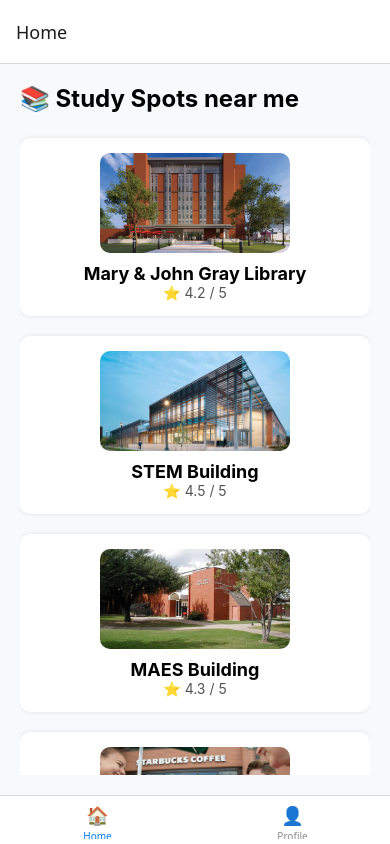
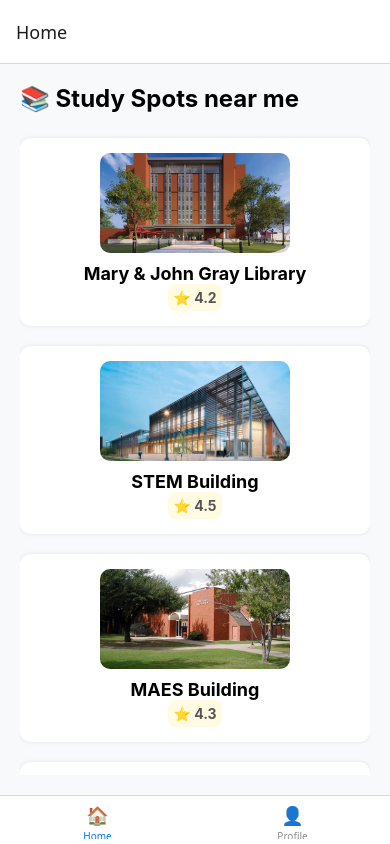
Before and after one commit to K0diak12/RateMyStudySpot, a React Native app: screen / in a window 390 px wide. Built offline with nearby package versions, Linux system fonts and the light colour scheme.

Commit message:
Enhance StudySpotScreen layout and styling; update HomeScreen rating display

```diff
--- a/screens/HomeScreen.js
+++ b/screens/HomeScreen.js
@@ -24,7 +24,7 @@
           >
             <Image source={item.image} style={styles.image} />
             <Text style={styles.spotName}>{item.name}</Text>
-            <Text style={styles.spotRating}>⭐ {item.rating} / 5</Text>
+            <Text style={styles.spotRating}>⭐ {item.rating}</Text>
           </TouchableOpacity>
         )}
       />
@@ -66,6 +66,11 @@
   },
   spotRating: {
     fontSize: 14,
+    fontWeight: 'bold',
     color: '#555',
+    backgroundColor: '#fffbe3',
+    padding: 5,
+    borderRadius: 7,
+    maxWidth: 74,
   },
 });
--- a/screens/StudySpotScreen.js
+++ b/screens/StudySpotScreen.js
@@ -1,10 +1,56 @@
 import React from 'react';
-import { View, Text } from 'react-native';
+import { View, Text, Image, StyleSheet } from 'react-native';
 
-export default function StudySpotScreen() {
+export default function StudySpotScreen({ route }) {
+  const { spot } = route.params;
   return (
-    <View>
-      <Text>🏫 Study Spot Details</Text>
+    <View style={styles.container}>
+      <Image source={spot.image} style={styles.image} />
+      <View style={styles.spotInfoContainer}>
+        <Text style={styles.spotName}>{spot.name}</Text>
+        <Text style={styles.spotRating}>⭐ {spot.rating}</Text>
+      </View>
     </View>
   );
 }
+
+const styles = StyleSheet.create({
+  container: {
+    flex: 1,
+    padding: 20,
+    backgroundColor: '#ffffff',
+    marginVertical: 10,
+    borderRadius: 10,
+    shadowColor: '#000',
+    shadowOpacity: 0.1,
+    shadowRadius: 4,
+    elevation: 3,
+    width: '90%',
+    alignSelf: 'center',
+  },
+  image: {
+    width: '100%',
+    height: 175,
+    borderRadius: 10,
+    marginBottom: 10,
+  },
+  spotInfoContainer: {
+    flexDirection: 'row',
+    justifyContent: 'space-between',
+    alignItems: 'center',
+    marginBottom: 15,
+  },
+  spotName: {
+    fontSize: 24,
+    fontWeight: 'bold',
+    flexShrink: 1,
+  },
+  spotRating: {
+    fontSize: 18,
+    fontWeight: 'bold',
+    color: '#555',
+    backgroundColor: '#fffbe3',
+    padding: 5,
+    borderRadius: 10,
+  },
+});
```
